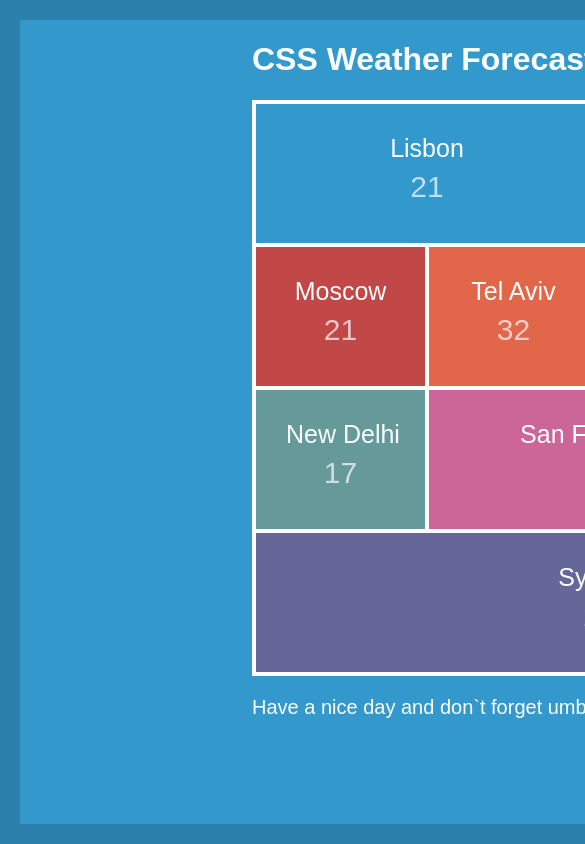
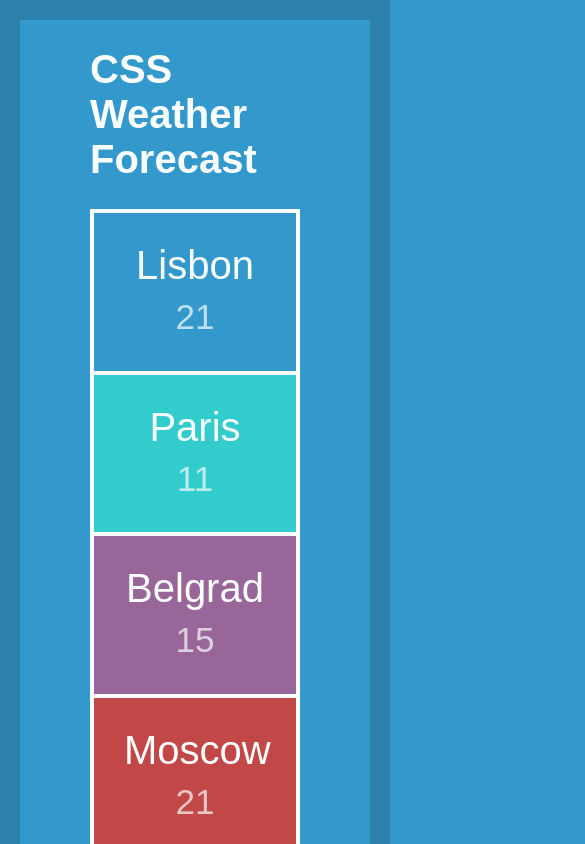
Before and after one commit to Bullkip/weather, a plain HTML site: page index.html in a window 390 px wide. Shown: the top 844 px of the page, 585 px wide, since content can reach past the window. Drawn offline with Linux system fonts and the light colour scheme; some icons are missing.

Commit message:
add mobile version started from 1060px

```diff
--- a/css/style.css
+++ b/css/style.css
@@ -9,7 +9,7 @@ html{
 body {
 
     min-height: 100vh;
-    min-width: 1200px;
+    /*min-width: 1200px;*/
 	margin: 0;
     font-family: “Lucida Sans Unicode”, “Lucida Grande”, sans-serif;
 	color: #fafefe;
@@ -26,6 +26,7 @@ h1 {
 
 .main-container {
 	width: 60%;
+	max-width: 900px;
 	margin: 0 auto;
 }
 
@@ -41,7 +42,6 @@ li {
 	display: inline-block;
 	text-align: center;
 	overflow: hidden;
-	white-space: wrap;
 	padding: 30px;
 	font-size: 25px;
 	white-space: nowrap;
@@ -134,12 +134,32 @@ ul li:hover {
 	opacity: 1;
 }
 
-@media screen and (max-width: 576px) {
+@media screen and (max-width: 1060px) {
 	.xs {
-		width: 25%;
+		width: 100%;
 
 	}
 	.md {
-		width: 50%;
+		width: 100%;
+	}
+
+	li {
+		font-size: 40px;
+	}
+
+	p {
+		font-size: 35px;
+	}
+
+	.temp {
+		font-size: 35px;
+	}
+
+	i {
+		font-size: 40px;
+	}
+
+	h1 {
+		font-size: 40px;
 	}
 }
```
